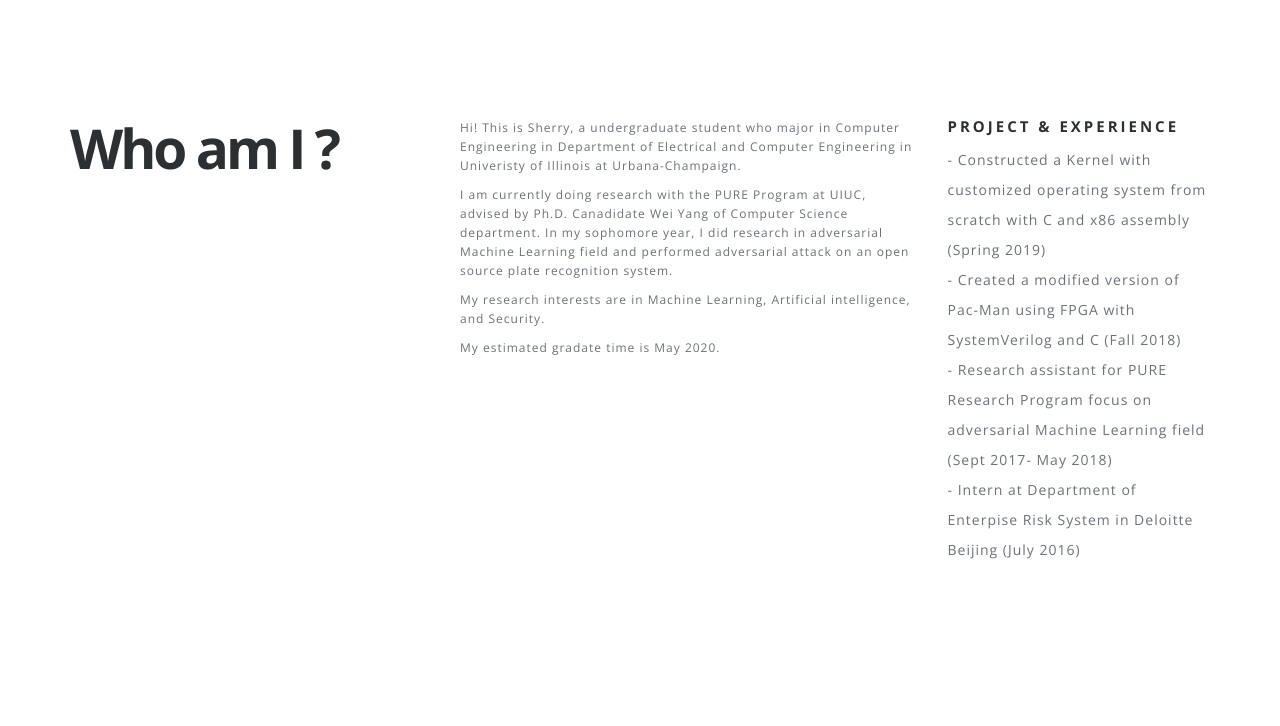
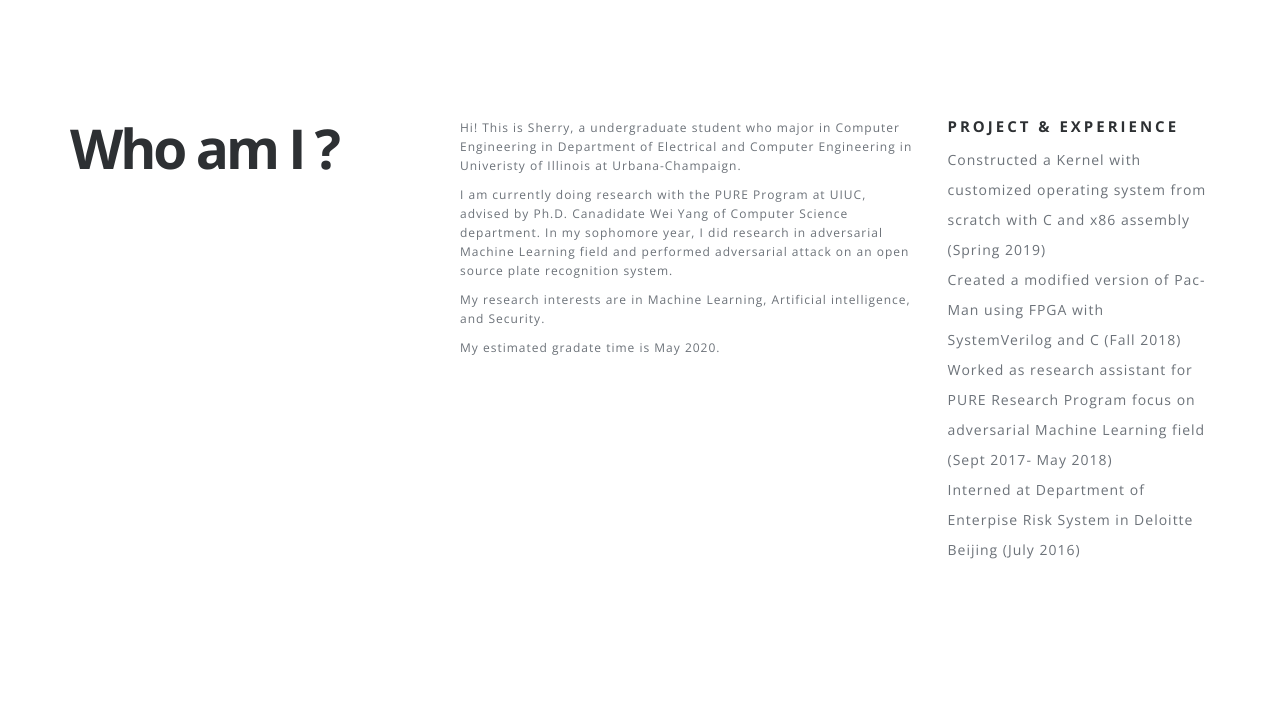
Before and after one commit to SherryWu0710/SherryWu0710.github.io, a plain HTML site: page index.html in a window 1280 px wide. Shown: the part 752-1478 px from the top of the page. Drawn offline with nearby package versions, Linux system fonts and the light colour scheme.

Commit message:
Update index.html

```diff
--- a/index.html
+++ b/index.html
@@ -64,10 +64,10 @@
         <div class="intro-content">
           <h4>Project & Experience</h4>
           <ul>
-            <li>- Constructed a Kernel with customized operating system from scratch with C and x86 assembly (Spring 2019)</li>
-	    <li>- Created a modified version of Pac-Man using FPGA with SystemVerilog and C (Fall 2018) </li>
-            <li>- Research assistant for PURE Research Program focus on adversarial Machine Learning field (Sept 2017- May 2018)</li>
-	    <li>- Intern at Department of Enterpise Risk System in Deloitte Beijing (July 2016) </li>
+            <li>Constructed a Kernel with customized operating system from scratch with C and x86 assembly (Spring 2019)</li>
+	    <li>Created a modified version of Pac-Man using FPGA with SystemVerilog and C (Fall 2018) </li>
+            <li>Worked as research assistant for PURE Research Program focus on adversarial Machine Learning field (Sept 2017- May 2018)</li>
+	    <li>Interned at Department of Enterpise Risk System in Deloitte Beijing (July 2016) </li>
           </ul>
         </div>
       </div>
```
